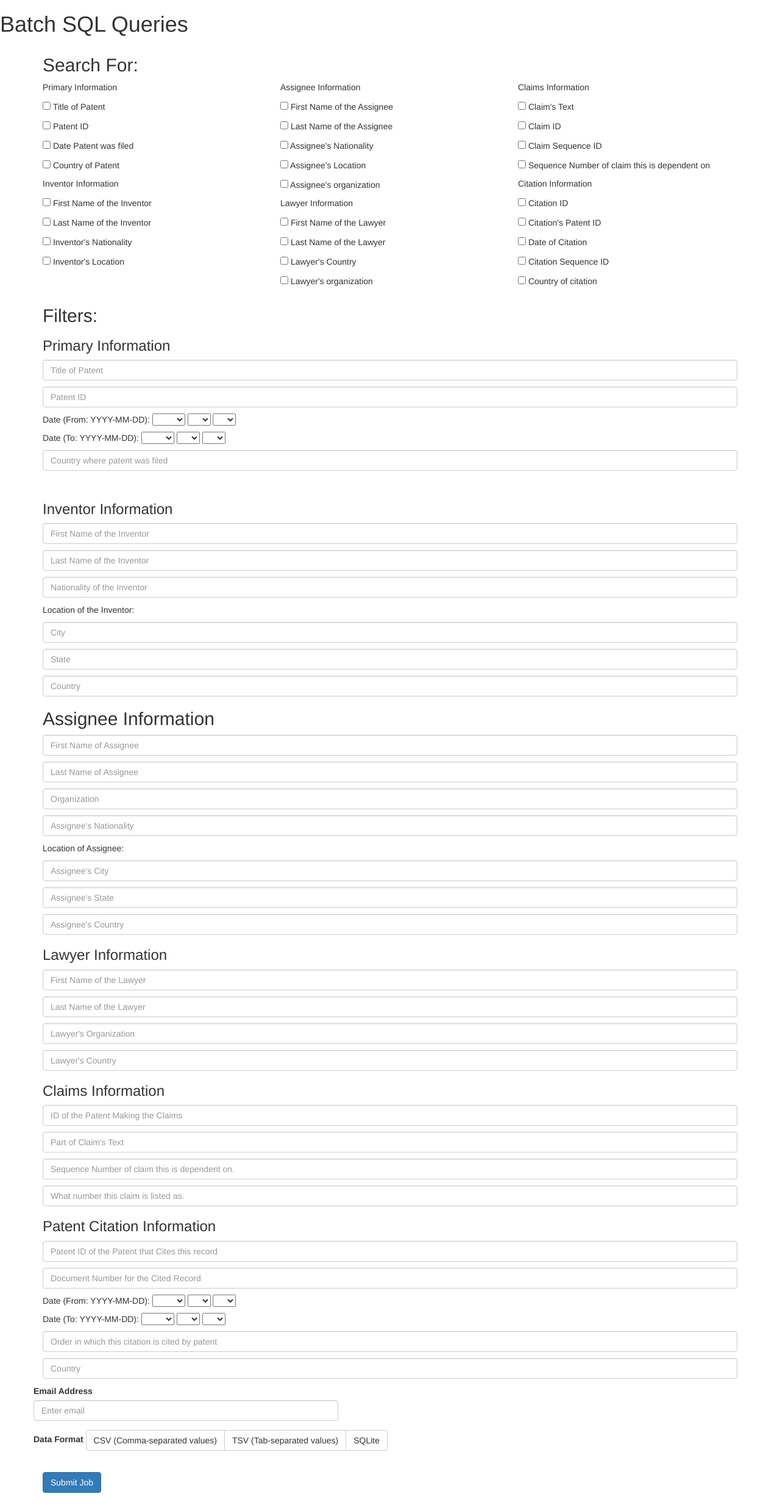
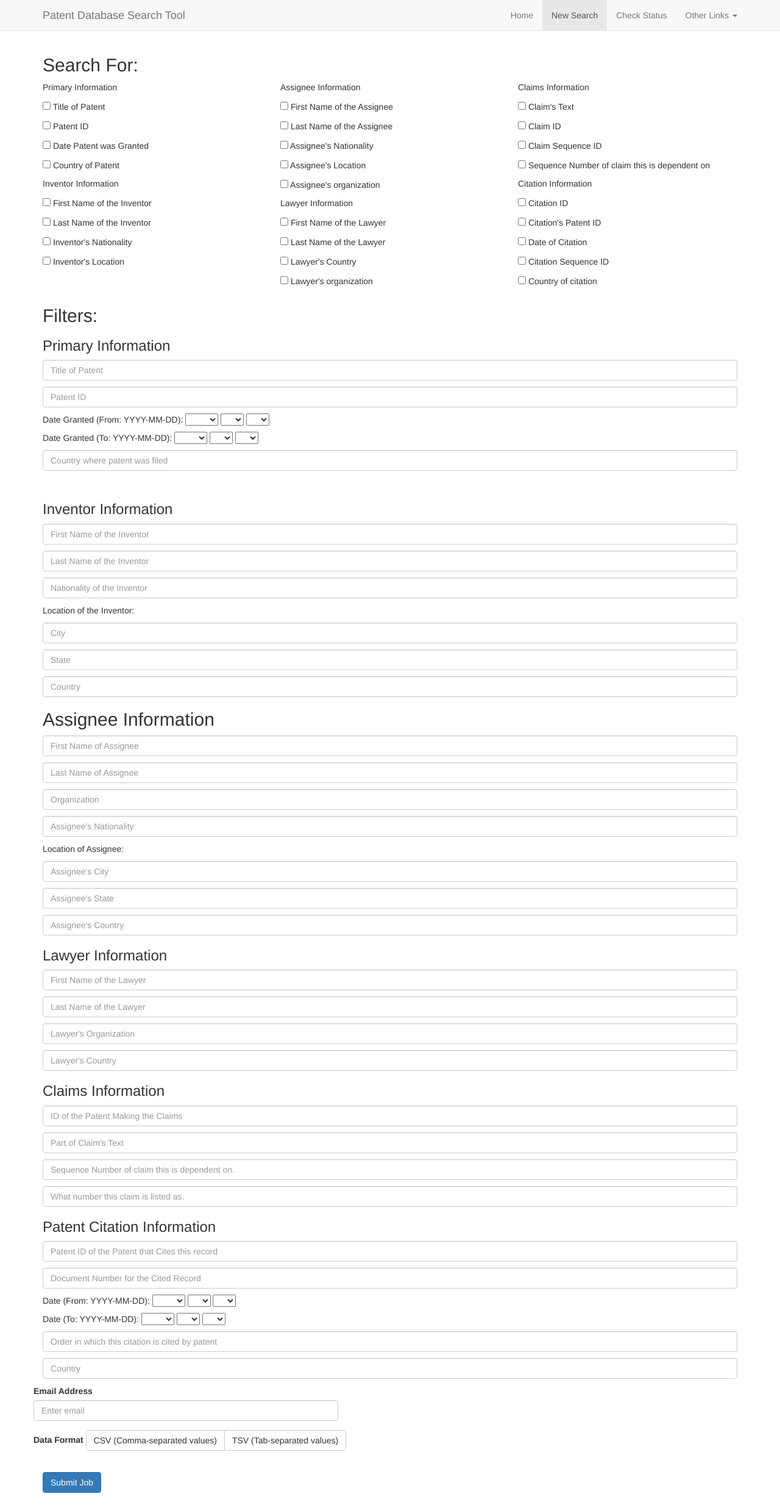
Before and after one commit to gtfierro/walkthedinosaur, a Django app: page /batchsql/test in a window 1280 px wide. Shown: the whole page at 61% size. Run offline with Django 3.2, Linux system fonts and the light colour scheme; parts of the project's set-up code (start-up, migrations or seed data) failed here and were passed over; some libraries are stand-ins or nearby versions.

Commit message:
Changed interface; added home, search, and query page

```diff
--- a/batchsql/templates/batchsql/base.html
+++ b/batchsql/templates/batchsql/base.html
@@ -2,19 +2,40 @@
 <html lang='en'>
     <head>
         <meta charset='utf-8' />
-        <title>Batch SQL Queries</title>
+        <title>Patent Database Search Tool</title>
         <link href="/static/css/walk.css" rel="stylesheet" />
         <script src="//cdnjs.cloudflare.com/ajax/libs/jquery/1.9.1/jquery.min.js"></script>
         <link rel="stylesheet" href="//netdna.bootstrapcdn.com/bootstrap/3.0.0/css/bootstrap.min.css">
         <script src="//netdna.bootstrapcdn.com/bootstrap/3.0.0/js/bootstrap.min.js"></script>
-        <script src="/static/js/walk.js"></script>
     </head>
     <body>
-        <h1>Batch SQL Queries</h1>
+      <div class="navbar navbar-default navbar-fixed-top" role="navigation">
+	<div class="container">
+          <div class="navbar-header">
+            <a class="navbar-brand" href="/">Patent Database Search Tool</a>
+          </div>
+          <div class="navbar-collapse collapse">
+            <ul class="nav navbar-nav navbar-right">
+	      {% if page == "home"%}<li class="active">{% else %} <li> {% endif %}<a href="/">Home</a></li>
+	      {% if page == "query"%}<li class="active">{% else %} <li> {% endif %}<a href="/batchsql/test">New Search</a></li>
+	      {% if page == "status"%}<li class="active">{% else %} <li> {% endif %}<a href="/batchsql/status">Check Status</a></li>
+	      <li class="dropdown">
+		<a href="#" class="dropdown-toggle" data-toggle="dropdown">Other Links <b class="caret"></b></a>
+		<ul class="dropdown-menu">
+                  <li><a href="#">Project on Github</a></li>
+                  <li><a href="#">How This Works</a></li>
+                  <li class="divider"></li>
+                  <li><a href="#">Request to Add to Mailing List</a></li>
+		</ul>
+	      </li>
+            </ul>
+          </div><!--/.nav-collapse -->
+	</div>
+      </div>
         <div class="container">
-            <div id="content">
-                {% block content %}{% endblock %}
-            </div>
+          <div id="content">
+            {% block content %}{% endblock %}
+          </div>
         </div>
     </body>
 </html>
--- a/batchsql/templates/batchsql/define.html
+++ b/batchsql/templates/batchsql/define.html
@@ -3,6 +3,8 @@
 {% load batchsql_filters %}
 <b>Here you define the database query</b>
 
+<script src="/static/js/walk1.js"></script>
+<script src="/static/js/walk2.js"></script>
 <script type="text/javascript">
     var tables = "{{ tables|to_json }}";
 </script>
@@ -55,7 +57,6 @@
             <div id="dataformat-selector" class="btn-group">
                 <button type="button" class="btn btn-default" data-format="CSV">CSV (Comma-separated values)</button>
                 <button type="button" class="btn btn-default" data-format="TSV">TSV (Tab-separated values)</button>
-                <button type="button" class="btn btn-default" data-format="SQL">SQLite</button>
             </div>
         </div>
         <input id="dataformat" name="dataformat" type="hidden" value="CSV"></input>
--- a/batchsql/templates/batchsql/test.html
+++ b/batchsql/templates/batchsql/test.html
@@ -1,12 +1,8 @@
 {% extends "batchsql/base.html" %}
 {% block content %}
-<style>
-#div {margin:20px; padding:20px;}
-</style>
-<link rel="stylesheet" href="http://code.jquery.com/ui/1.10.3/themes/smoothness/jquery-ui.css" />
-  <script src="http://code.jquery.com/jquery-1.9.1.js"></script>
-  <script src="http://code.jquery.com/ui/1.10.3/jquery-ui.js"></script>
-  <link rel="stylesheet" href="/resources/demos/style.css" />
+
+<script src="/static/js/walk2.js"></script>
+
 <div id="content">
   <form class="pri-form" action="submit-test" method="post">
     {% csrf_token %}
@@ -16,7 +12,7 @@
 	<p>Primary Information</p>
 	<p><input type="checkbox" name="f-pri-title" value="1"> Title of Patent</p>
 	<p><input type="checkbox" name="f-pri-id" value="1"> Patent ID</p>
-      <p><input type="checkbox" name="f-pri-date" value="1"> Date Patent was filed</p>
+	<p><input type="checkbox" name="f-pri-date" value="1"> Date Patent was Granted</p>
 	<p><input type="checkbox" name="f-pri-country" value="1"> Country of Patent</p>
 	<p>Inventor Information</p>
 	<p><input type="checkbox" name="f-inv-name-first" value="1"> First Name of the Inventor</p>
@@ -53,10 +49,10 @@
     </div>
 
     <h2>Filters:</h2>
-    <h3>Primary Information</h2>
+    <h3>Primary Information</h3>
     <p><input type="text" name="pri-title" id="pri-title" class="form-control" placeholder="Title of Patent"></p>
     <p><input type="text" name="pri-id" id="pri-id" class="form-control" placeholder="Patent ID"></p>
-    <p>Date (From: YYYY-MM-DD):
+    <p>Date Granted (From: YYYY-MM-DD):
       <select name="pri-year-from" id="pri-year-from">
 	{% for year in years %} <option value="{{ year }}" {% if year == "" %} selected="true" { % else %} selected="false" {% endif %}>{{ year }}</option>{% endfor %}
       </select>
@@ -67,7 +63,7 @@
 	{% for day in days %} <option value="{{ day }}" {% if day == "" %} selected="true" { % else %} selected="false" {% endif %}>{{ day }}</option>{% endfor %}
       </select>
     </p>
-    <p>Date (To: YYYY-MM-DD):
+    <p>Date Granted (To: YYYY-MM-DD):
       <select name="pri-year-to" id="pri-year-to">
 	{% for year in years %} <option value="{{ year }}" {% if year == "" %} selected="true" { % else %} selected="false" {% endif %}>{{ year }}</option>{% endfor %}
       </select>
@@ -78,18 +74,17 @@
 	{% for day in days %} <option value="{{ day }}" {% if day == "" %} selected="true" { % else %} selected="false" {% endif %}>{{ day }}</option>{% endfor %}
       </select>
     </p>
-    <input type="text" name="pri-country" id="pri-Country" class="form-control" placeholder="Country where patent was filed"></p>
+    <p><input type="text" name="pri-country" id="pri-Country" class="form-control" placeholder="Country where patent was filed"></p>
     <br />
     <h3>Inventor Information</h3>
     <p><input type="text" name="inv-name-first" id="inv-name-first" class="form-control" placeholder="First Name of the Inventor" size="64"></p>
     <p><input type="text" name="inv-name-last" id="inv-name-last" class="form-control" placeholder="Last Name of the Inventor" size="64"></p>
     <p><input type="text" name="inv-nat" id="inv-nat" class="form-control" placeholder="Nationality of the Inventor"></p>
-    </p>
     <p>Location of the Inventor:</p>
     <p><input type="text" name="inv-city" id="inv-city" class="form-control" placeholder="City"></p>
     <p><input type="text" name="inv-state" id="inv-state" class="form-control" placeholder="State"></p>
     <p><input type="text" name="inv-country" id="inv-Country" class="form-control" placeholder="Country"></p>
-    <h2>Assignee Information</h2></p>
+    <h2>Assignee Information</h2>
     <p><input type="text" name="ass-name-first" id="ass-name-first" class="form-control" placeholder="First Name of Assignee"></p>
     <p><input type="text" name="ass-name-last" id="ass-name-last" class="form-control" placeholder="Last Name of Assignee"></p>
     <p><input type="text" name="ass-org" id="ass-org" class="form-control" placeholder="Organization"></p>
@@ -102,8 +97,7 @@
     <p><input type="text" name="law-name-first" id="law-name-first" class="form-control" placeholder="First Name of the Lawyer"></p>
     <p><input type="text" name="law-name-last" id="law-name-last" class="form-control" placeholder="Last Name of the Lawyer"></p>
     <p><input type="text" name="law-org" id="law-org" class="form-control" placeholder="Lawyer's Organization">
-    <p>
-    <input type="text" name="law-country" id="law-Country" class="form-control" placeholder="Lawyer's Country"></p>
+    <p><input type="text" name="law-country" id="law-Country" class="form-control" placeholder="Lawyer's Country"></p>
     <h3>Claims Information</h3>
     <p><input type="text" name="cl-id" id="cl-id" class="form-control" placeholder="ID of the Patent Making the Claims"></p>
     <p><input type="text" name="cl-text" id="cl-text" class="form-control" placeholder="Part of Claim's Text"></p>
@@ -146,7 +140,6 @@
 	<div id="dataformat-selector" class="btn-group">
 	  <button type="button" class="btn btn-default" data-format="CSV">CSV (Comma-separated values)</button>
 	  <button type="button" class="btn btn-default" data-format="TSV">TSV (Tab-separated values)</button>
-                <button type="button" class="btn btn-default" data-format="SQL">SQLite</button>
 	</div>
       </div>
       <input id="dataformat" name="dataformat" type="hidden" value="CSV"></input>
--- a/batchsql/urls.py
+++ b/batchsql/urls.py
@@ -9,4 +9,5 @@ urlpatterns = patterns('',
         url(r'^submit$', views.submit_query, name='submit'),
         url(r'^test$', views.test, name="test"),
         url(r'^submit-test$', views.submit_test, name='submit-test'),
+        url(r'^status', views.status, name='status'),
 )
--- a/batchsql/views.py
+++ b/batchsql/views.py
@@ -16,12 +16,18 @@ days.insert(0, '')
 
 
 def index(request):
+    context = {'page': 'home'}
+    return render(request, 'batchsql/index.html', context)
+
+def status(request):
     number_of_queries = len(QueuedJob.objects.all())
     number_of_finished = len(CompletedJob.objects.all())
     context = {'number_of_queries': number_of_queries,
                'jobs': QueuedJob.objects.all(),
-               'number_of_finished': number_of_finished}
-    return render(request, 'batchsql/index.html', context)
+               'number_of_finished': number_of_finished,
+               'page': 'status'}
+    return render(request, 'batchsql/status.html', context)
+
 
 def define_query(request):
     context = {'tables': tables}
@@ -35,10 +41,11 @@ def submit_query(request):
     requested_format = request.POST.get('dataformat')
     job = QueuedJob.create(tablename, fields, requested_format, email, querystring)
     job.save()
-    return HttpResponseRedirect('index')
+    return HttpResponseRedirect('status')
 
 def test(request):
-    context = {'tables': tables, 'months':months, 'years':years, 'days':days}
+    context = {'tables': tables, 'months':months, 'years':years, 'days':days,
+               'page': 'query'}
     return render(request, 'batchsql/test.html', context)
 
 def submit_test(request):
@@ -49,4 +56,4 @@ def submit_test(request):
     job = QueuedJob.create(None, None, requested_format, email, querystring)
     job.save()
     dojob.delay(job)
-    return HttpResponseRedirect('index')
+    return HttpResponseRedirect('status')
--- a/walkthedinosaur/static/css/walk.css
+++ b/walkthedinosaur/static/css/walk.css
@@ -1 +1,4 @@
 .selected-button { background-color: #bdecb6; }
+body {
+  padding-top: 70px;
+}
--- a/walkthedinosaur/static/js/walk.js
+++ b/walkthedinosaur/static/js/walk1.js
@@ -1,5 +1,5 @@
 jQuery(function($) {
-    console.log('hi there');
+    console.log('hi there 1');
     console.log($('#tablename').val());
     tables = tables.replace(/&quot;/g, '"')
     tables = $.parseJSON(tables)
@@ -19,14 +19,4 @@ jQuery(function($) {
         get_columns(tablename)
     });
 
-    $('#dataformat-selector button').click(function(e) {
-        $('button').each(function(i, button) {
-            $(button).removeClass('btn-success')
-        });
-        var format = $(e.target).data('format')
-        $(e.target).addClass('btn-success')
-        console.log(format);
-        $('#dataformat').val(format);
-    });
-
 });
--- /dev/null
+++ b/walkthedinosaur/static/js/walk2.js
@@ -0,0 +1,15 @@
+jQuery(function($) {
+    console.log('hi there 2');
+
+    $('#dataformat-selector button').click(function(e) {
+	console.log('function for click called');
+        $('button').each(function(i, button) {
+            $(button).removeClass('btn-success')
+        });
+        var format = $(e.target).data('format')
+        $(e.target).addClass('btn-success')
+        console.log(format);
+        $('#dataformat').val(format);
+    });
+
+});
--- a/walkthedinosaur/urls.py
+++ b/walkthedinosaur/urls.py
@@ -1,4 +1,6 @@
 from django.conf.urls import patterns, include, url
+
+from batchsql.views import index
 
 # Uncomment the next two lines to enable the admin:
 from django.contrib import admin
@@ -7,6 +9,7 @@ admin.autodiscover()
 urlpatterns = patterns('',
     # Examples:
     # url(r'^$', 'walkthedinosaur.views.home', name='home'),
+    url(r'^/?$', index),
     url(r'^batchsql/', include('batchsql.urls')),
 
     # Uncomment the admin/doc line below to enable admin documentation:
@@ -14,4 +17,7 @@ urlpatterns = patterns('',
 
     # Uncomment the next line to enable the admin:
     url(r'^admin/', include(admin.site.urls)),
+
+    # Sentry
+    # (r'^sentry/', include('sentry.web.urls')),
 )
```
Also changed, not shown: batchsql/templates/batchsql/index.html (+10 -28 lines), batchsql/templates/batchsql/status.html (added, +31 -0 lines), walkthedinosaur/settings.py (+10 -3 lines), README.md, 1 other file. Lines whose indentation alone changed are shown as unchanged.
